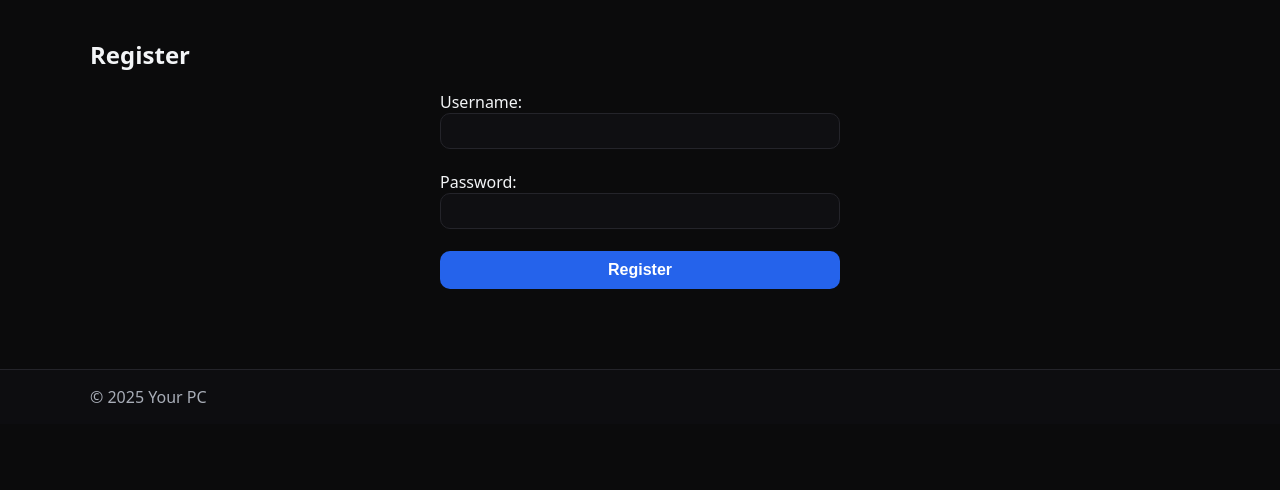
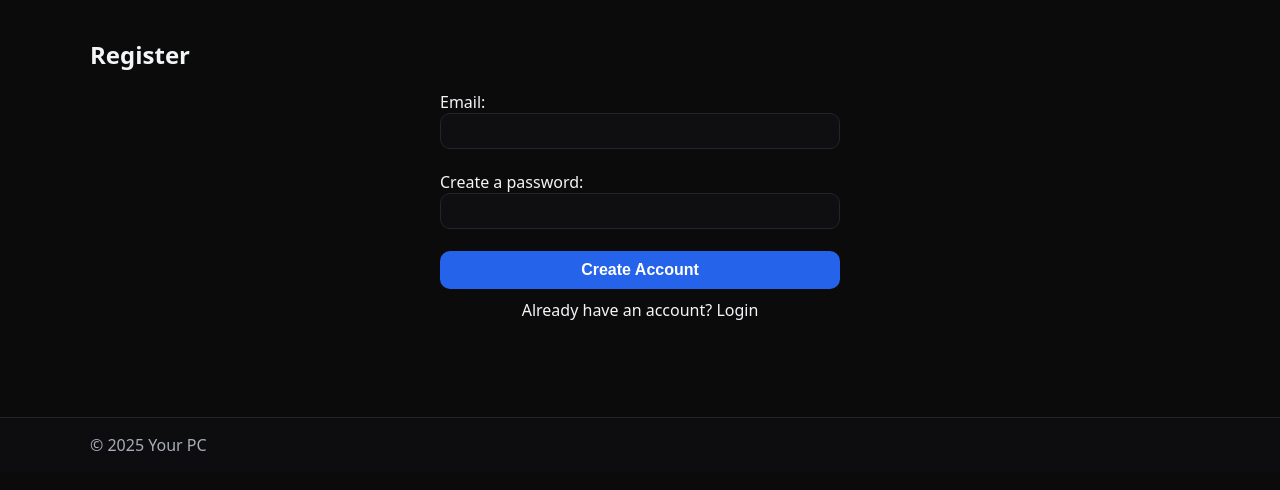
Before and after one commit to Aayush712893/PCstore, a Flask app: page /register in a window 1280 px wide. Shown: the part 65-555 px from the top of the page. Run offline with Flask 3, Linux system fonts and the light colour scheme; parts of the project's set-up code (start-up, migrations or seed data) failed here and were passed over.

Commit message:
Update registration validation, mobile styles, and templates

```diff
--- a/app.py
+++ b/app.py
@@ -127,16 +127,21 @@ def migrate_builds_table():
 # call after create_tables()
 migrate_builds_table()
 
-def register_user(email: str, password: str) -> tuple[bool, str | None]:
+def register_user(email: str, password: str):
+    email = (email or "").strip().lower()
+    if not email:
+        return False, "Email cannot be empty."
     try:
         with get_db() as conn:
             c = conn.cursor()
-            c.execute("INSERT INTO users (email, password_hash) VALUES (?, ?)",
-                      (email, generate_password_hash(password)))
+            c.execute(
+                "INSERT INTO users (email, password_hash) VALUES (?, ?)",
+                (email, generate_password_hash(password)),
+            )
             conn.commit()
         return True, None
     except sqlite3.IntegrityError:
-        return False, "Email already registered."
+        return False, "This email is already registered."
 
 def find_user(email: str):
     with get_db() as conn:
@@ -423,19 +428,32 @@ def register():
     prefill_email = request.args.get("email", "")
 
     if request.method == "POST":
-        email = request.form.get("email", "").strip().lower()
+        raw_email = request.form.get("email", "")
         password = request.form.get("password", "")
+
+        email = raw_email.strip().lower()
+        print("DEBUG register email raw:", repr(raw_email), "normalized:", repr(email))
+
+        # Basic validation
+        if not email:
+            error = "Please enter your email."
+            return render_template("register.html", error=error, success=success, prefill_email="")
+        if "@" not in email or "." not in email.split("@")[-1]:
+            error = "Please enter a valid email address."
+            return render_template("register.html", error=error, success=success, prefill_email=email)
+        if not password:
+            error = "Please enter a password."
+            return render_template("register.html", error=error, success=success, prefill_email=email)
 
         ok, msg = register_user(email, password)
         if ok:
-            success = "Account created! You can now log in."
-            # Optionally auto-login:
             session["logged_in"] = True
             session["email"] = email
             dest = request.args.get("next") or url_for("home")
             return redirect(dest)
         else:
             error = msg or "Registration failed. Please try again."
+            return render_template("register.html", error=error, success=success, prefill_email=email)
 
     return render_template("register.html", error=error, success=success, prefill_email=prefill_email)
 
--- a/templates/register.html
+++ b/templates/register.html
@@ -6,19 +6,24 @@
 <h2>Register</h2>
 
 {% if error %}
-    <p style="color:red;">{{ error }}</p>
+  <p style="color:red;">{{ error }}</p>
 {% endif %}
 {% if success %}
-    <p style="color:green;">{{ success }}</p>
+  <p style="color:green;">{{ success }}</p>
 {% endif %}
 
-<form method="POST" action="/register" style="max-width: 400px; margin:auto;">
-    <label for="username">Username:</label><br>
-    <input type="text" id="username" name="username" required style="width:100%; padding:8px;"><br><br>
+<form method="POST" action="{{ url_for('register', next=request.args.get('next')) }}" style="max-width: 400px; margin:auto;">
+  <label for="email">Email:</label><br>
+  <input type="email" id="email" name="email" value="{{ prefill_email or '' }}" required style="width:100%; padding:8px;"><br><br>
 
-    <label for="password">Password:</label><br>
-    <input type="password" id="password" name="password" required style="width:100%; padding:8px;"><br><br>
+  <label for="password">Create a password:</label><br>
+  <input type="password" id="password" name="password" required style="width:100%; padding:8px;"><br><br>
 
-    <button type="submit" style="width:100%; padding:10px;">Register</button>
+  <button type="submit" style="width:100%; padding:10px;">Create Account</button>
 </form>
+
+<p style="text-align:center; margin-top:10px;">
+  Already have an account?
+  <a href="{{ url_for('login', next=request.args.get('next')) }}">Login</a>
+</p>
 {% endblock %}
```
Also changed, not shown: templates/login.html (+12 -7 lines), pcstore.db, 1 other file.
